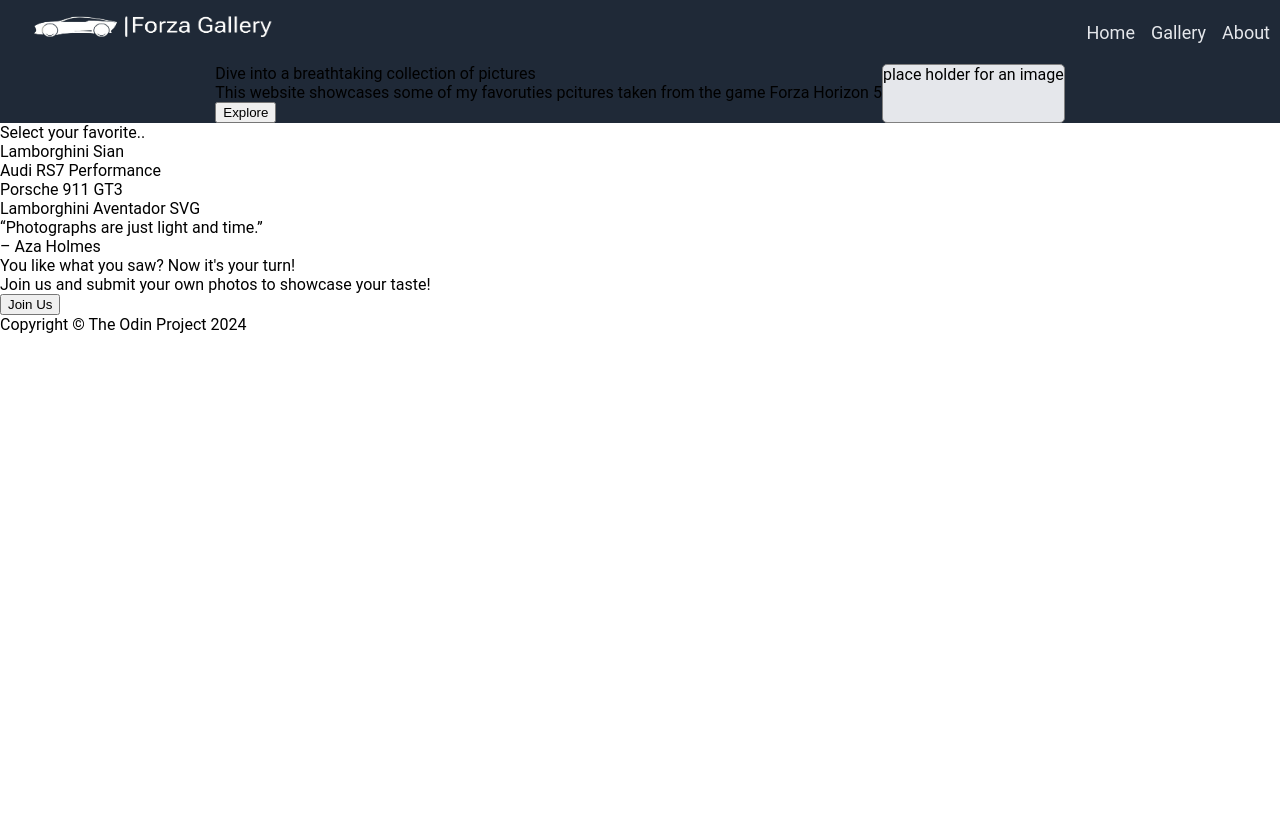
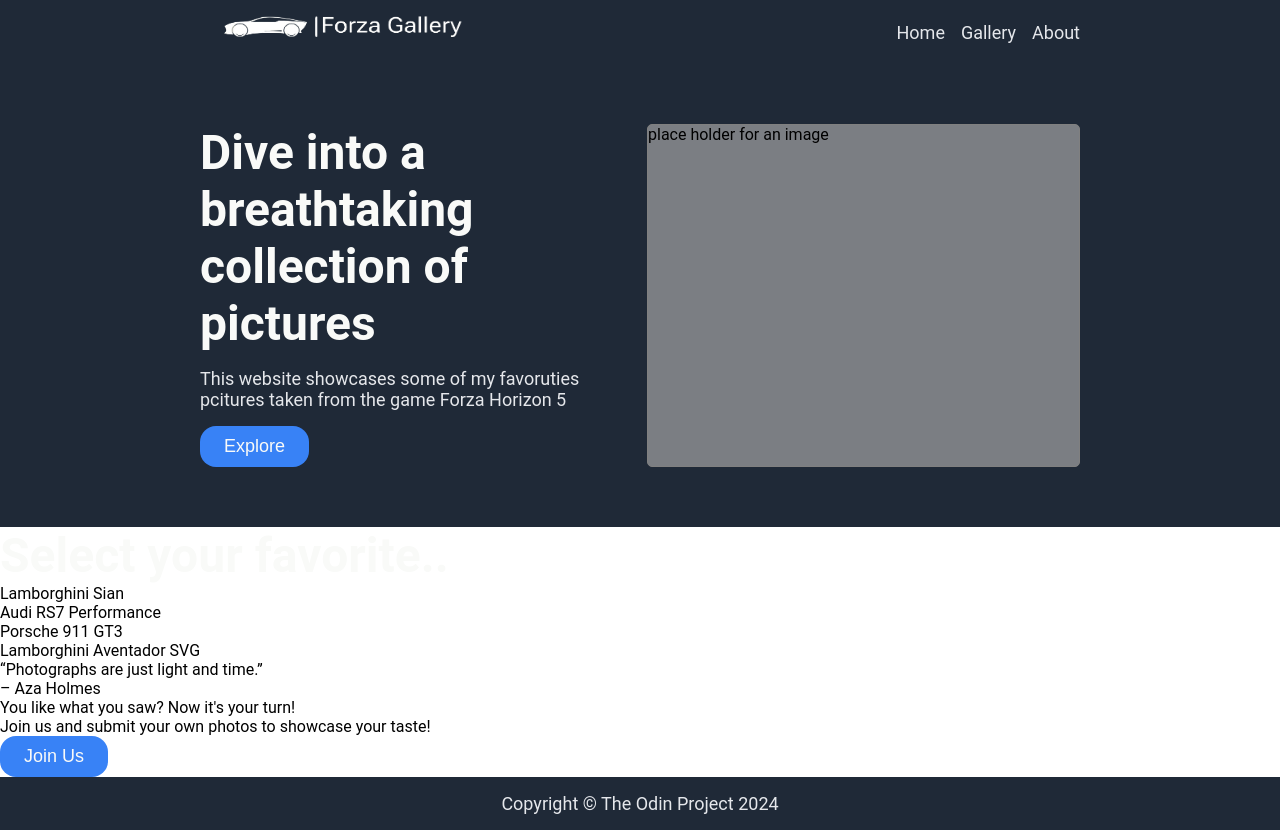
Before and after one commit to Ahmad-Arabi/landing-page-odin, a plain HTML site: page index.html in a window 1280 px wide. Before the commit the page ends 800 px from the top, so only its background shows below. Drawn offline with Linux system fonts and the light colour scheme.

Commit message:
Added rules for .hero and .footer

```diff
--- a/style.css
+++ b/style.css
@@ -12,7 +12,7 @@ body {
     display: flex;
     align-items: center;
     gap: 16px;
-    padding: 0 10px;
+    padding: 0 200px;
     flex-grow: 0;
 }
 
@@ -34,11 +34,61 @@ a {
 .hero {
     display: flex;
     justify-content: center;
+    align-items: stretch;
     background-color: #1F2937;
+    flex: 1;
+    gap: 16px;
+    padding: 60px 200px;
 }
 
 .picture {
-    background-color: #E5E7EB;
+    background-color: #7b7e83;
     border: 1px solid grey;
     border-radius: 5px;
+    flex: 1;
 }
+
+.title {
+    font-size: 48px;
+    font-weight: bolder;
+    color: #F9FAF8;
+}
+
+.description {
+    font-size: 18px;
+    color: #E5E7EB;
+}
+
+button {
+    color: #F9FAF8;
+    background-color: #3882F6;
+    padding: 10px 24px;
+    font-size: 18px;
+    border-radius: 16px;
+    border: 0;
+}
+
+button:hover {
+    border: #3882F6;
+    background-color: white;
+    color:#3882F6;
+    transition: 800ms;
+}
+
+.hero-title {
+    display: flex;
+    flex-direction: column;
+    gap: 16px;
+    width: 800px;
+    flex: 1;
+}
+
+.footer {
+    background-color: #1F2937;
+    color: #E5E7EB;
+    display: flex;
+    justify-content: center;
+    align-items: center;
+    font-size: 18px;
+    padding: 16px
+}
```
